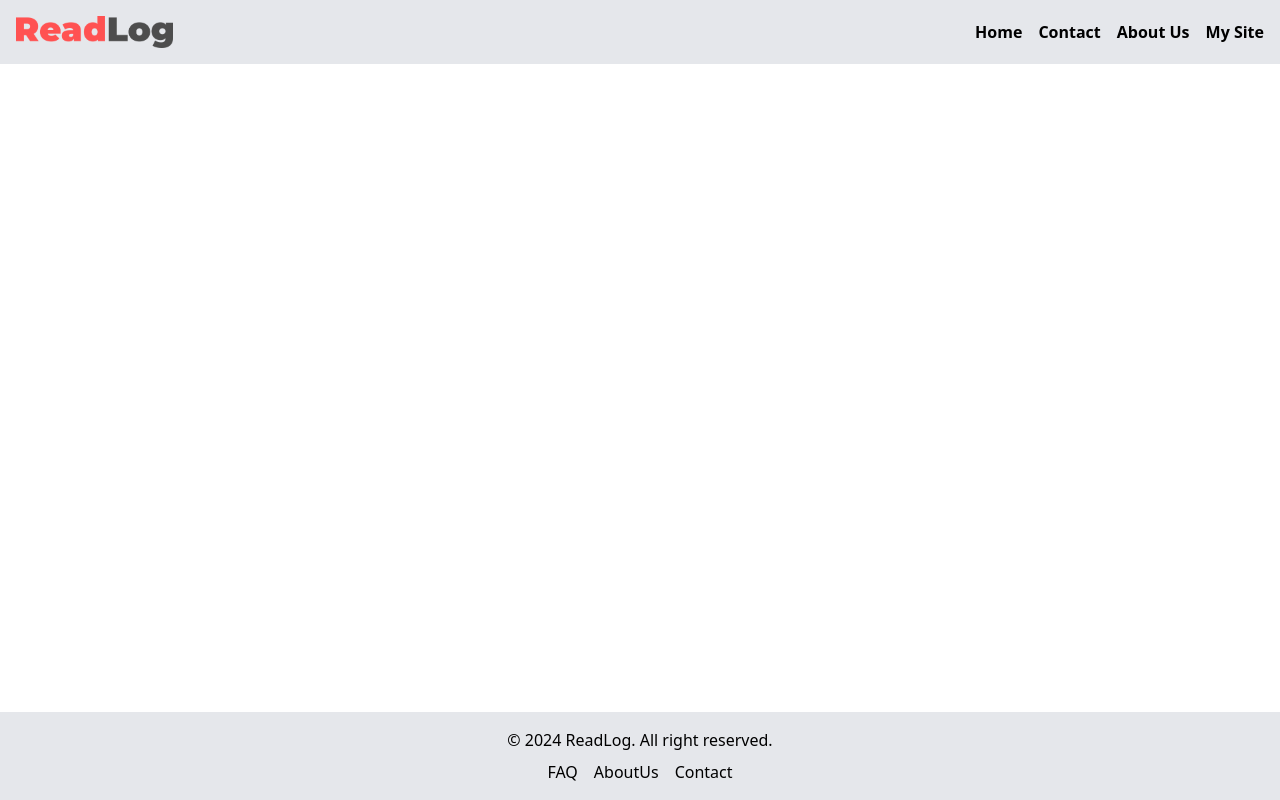
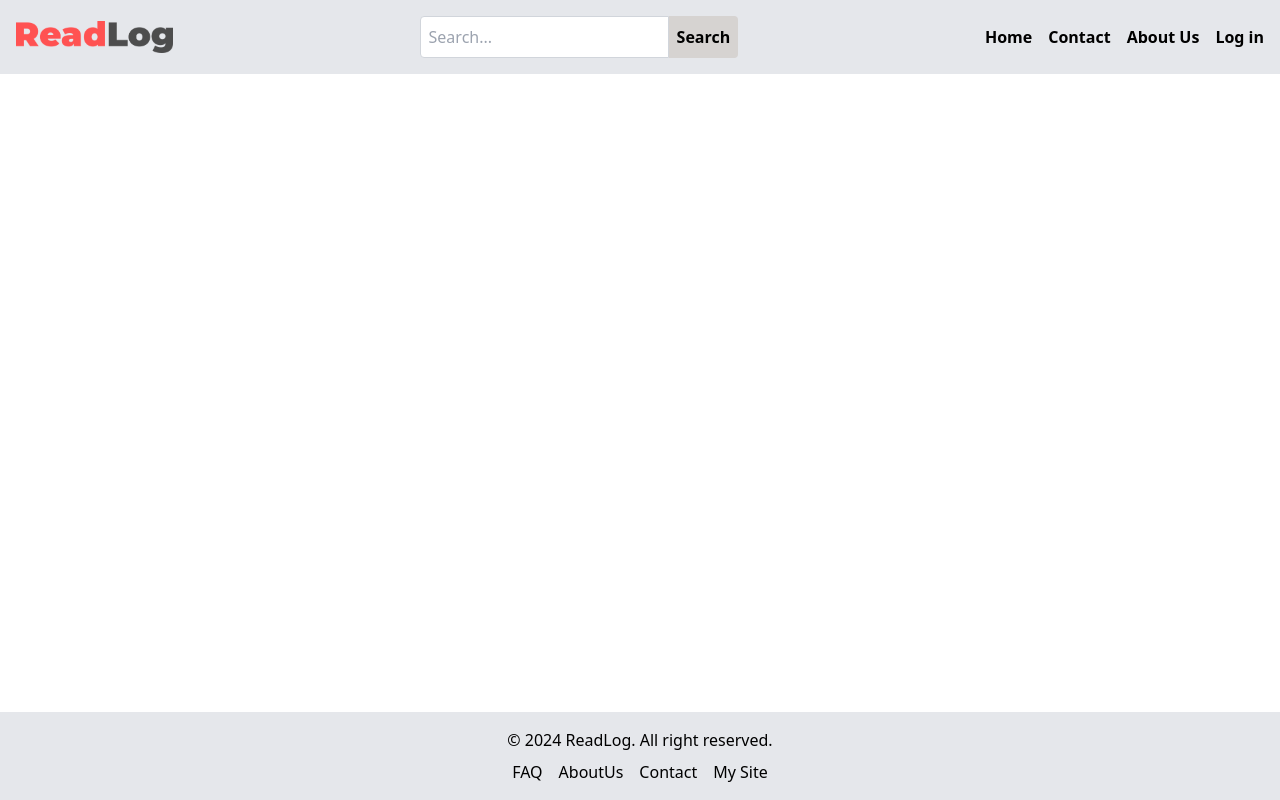
Before and after one commit to chas-academy/u09-fullstack-js-ShakerNasser, a React (Vite) app in the folder frontend/readlog/: page / in a window 1280 px wide. Built offline with nearby package versions, Linux system fonts and the light colour scheme.

Commit message:
Search term and config done

```diff
--- a/frontend/readlog/src/App.jsx
+++ b/frontend/readlog/src/App.jsx
@@ -11,6 +11,7 @@ import AdminPanel from '../src/pages/adminpanel';
 import FAQ from '../src/pages/faq';
 import Footer from './components/Footer';
 import GenrePage from '../src/pages/GenrePage';  // Importera GenrePage-komponenten
+import Search from '../src/pages/search';  // Importera getSearch-komponenten
 
 function App() {
   return (
@@ -26,7 +27,8 @@ function App() {
           <Route path="/login" element={<Login />} />
           <Route path="/adminpanel" element={<AdminPanel />} />
           <Route path="/faq" element={<FAQ />} />
-          <Route path="/genre/:genre" element={<GenrePage />} />  {/* Lägg till ruta för specifik genre */}
+          <Route path="/genre/:genre" element={<GenrePage />} />
+          <Route path="/search" element={<Search />} />
         </Routes>
       </div>
       <Footer />
--- a/frontend/readlog/src/components/Footer.jsx
+++ b/frontend/readlog/src/components/Footer.jsx
@@ -8,9 +8,10 @@ const Footer = () => {
                 <p>&copy; {new Date().getFullYear()} ReadLog. All right reserved.</p>
                 <nav className="mt-2">
                     <ul className="flex justify-center space-x-4">
-                    <Link to="/faq"className="hover:underline">FAQ </Link>
-                        <li><a href="/Aboutus" className="hover:underline">AboutUs</a></li>
-                        <li><a href="/contact" className="hover:underline">Contact</a></li>
+                    <Link to="/faq" className="hover:underline">FAQ </Link>
+                        <Link to="/Aboutus" className="hover:underline">AboutUs</Link>
+                        <Link to="/contact" className="hover:underline">Contact</Link>
+                        <Link to="/mysite" className="hover:underline">My Site</Link>
                     </ul>
                 </nav>
             </div>
--- a/frontend/readlog/src/components/Navbar.jsx
+++ b/frontend/readlog/src/components/Navbar.jsx
@@ -1,10 +1,11 @@
 import React, { useState } from 'react';
-import { Link } from 'react-router-dom';
+import { Link, useNavigate } from 'react-router-dom';
 import logo from '../images/Layer_3ew.png'; // Justera sökvägen till din bild
 
 const Navbar = () => {
   const [isOpen, setIsOpen] = useState(false);
   const [searchTerm, setSearchTerm] = useState('');
+  const navigate = useNavigate();
 
   const handleSearchChange = (e) => {
     setSearchTerm(e.target.value);
@@ -12,8 +13,8 @@ const Navbar = () => {
 
   const handleSearchSubmit = (e) => {
     e.preventDefault();
-    // Hantera sökning här, t.ex. navigera till en söksida
-    console.log("Searching for:", searchTerm);
+    navigate(`/search?q=${searchTerm}`);
+    setSearchTerm('');
   };
 
   return (
@@ -24,6 +25,19 @@ const Navbar = () => {
           <img src={logo} alt="Logo" className="h-8" />
         </Link>
 
+        <form onSubmit={handleSearchSubmit} className="flex">
+            <input
+              type="text"
+              value={searchTerm}
+              onChange={handleSearchChange}
+              placeholder="Search..."
+              className="border border-gray-300 rounded-l p-2"
+            />
+            <button type="submit" className="bg-stone-300 text-black font-bold rounded-r p-2">
+              Search
+            </button>
+          </form>
+
         {/* Hamburger Icon */}
         <div className="md:hidden">
           <button onClick={() => setIsOpen(!isOpen)} className="text-black">
@@ -32,11 +46,11 @@ const Navbar = () => {
         </div>
 
         {/* Links */}
-        <div className={`hidden md:flex items-center space-x-4`}>
+        <div className={`hidden md:flex items-center space-x-4 ${isOpen ? 'hidden' : 'flex'}`}>
           <Link to="/home" className="text-black hover:text-gray-400 font-bold">Home</Link>
           <Link to="/contact" className="text-black hover:text-gray-400 font-bold">Contact</Link>
           <Link to="/aboutus" className="text-black hover:text-gray-400 font-bold">About Us</Link>
-          <Link to="/mysite" className="text-black hover:text-gray-400 font-bold">My Site</Link>
+          <Link to="/login" className="text-black hover:text-gray-400 font-bold">Log in</Link>
         </div>
       </div>
 
@@ -45,8 +59,8 @@ const Navbar = () => {
         <div className="md:hidden flex flex-col space-y-2 mt-4">
           <Link to="/home" className="text-black hover:text-gray-400">Home</Link>
           <Link to="/contact" className="text-black hover:text-gray-400">Contact</Link>
-          <Link to="/aboutus" className="text-black hover:text-gray-400">About Us</Link>
-          <Link to="/mysite" className="text-black hover:text-gray-400">My Site</Link>
+          <Link to="/about" className="text-black hover:text-gray-400">About Us</Link>
+          <Link to="/login" className="text-black hover:text-gray-400">Log in</Link>
 
           {/* Search Field for Mobile */}
           <form onSubmit={handleSearchSubmit} className="flex mt-2">
--- /dev/null
+++ b/frontend/readlog/src/pages/search.jsx
@@ -0,0 +1,59 @@
+import React, { useState, useEffect } from 'react';
+import { useLocation } from 'react-router-dom';
+import axios from 'axios';
+
+const Search = () => {
+  const location = useLocation();
+  const query = new URLSearchParams(location.search);
+  const searchTerm = query.get('q');
+
+  const [books, setBooks] = useState([]);
+  const [loading, setLoading] = useState(true);
+  const [error, setError] = useState(null);
+
+  useEffect(() => {
+    const fetchBooks = async () => {
+      try {
+        const response = await axios.get(`http://localhost:3000/api/books/search?q=${searchTerm}`);
+        setBooks(response.data);
+        setLoading(false);
+      } catch (err) {
+        console.error('Error fetching books:', err);
+        setError('Failed to fetch search results');
+        setLoading(false);
+      }
+    };
+
+    if (searchTerm) {
+      fetchBooks();
+    }
+  }, [searchTerm]);
+
+  if (loading) {
+    return <p>Loading...</p>;
+  }
+
+  if (error) {
+    return <p>{error}</p>;
+  }
+
+  return (
+    <div className="container mx-auto p-4">
+      <h1 className="text-2xl font-bold mb-4">Search Results for "{searchTerm}"</h1>
+      {books.length > 0 ? (
+        <ul>
+          {books.map((book) => (
+            <li key={book._id}>
+              <h2 className="text-xl font-semibold">{book.title}</h2>
+              <p>{book.author}</p>
+            </li>
+          ))}
+        </ul>
+      ) : (
+        <p>No results found for "{searchTerm}"</p>
+      )}
+    </div>
+  );
+};
+
+export default Search;
```
Also changed, not shown: 2 other files (tests, documents, lock files or other folders).
